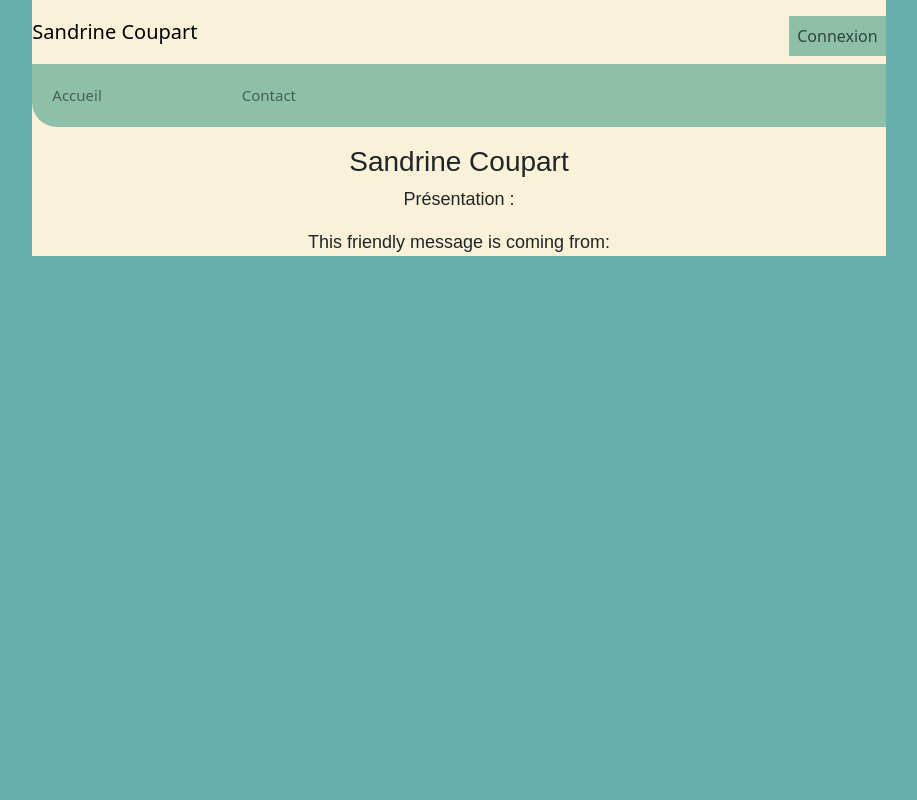
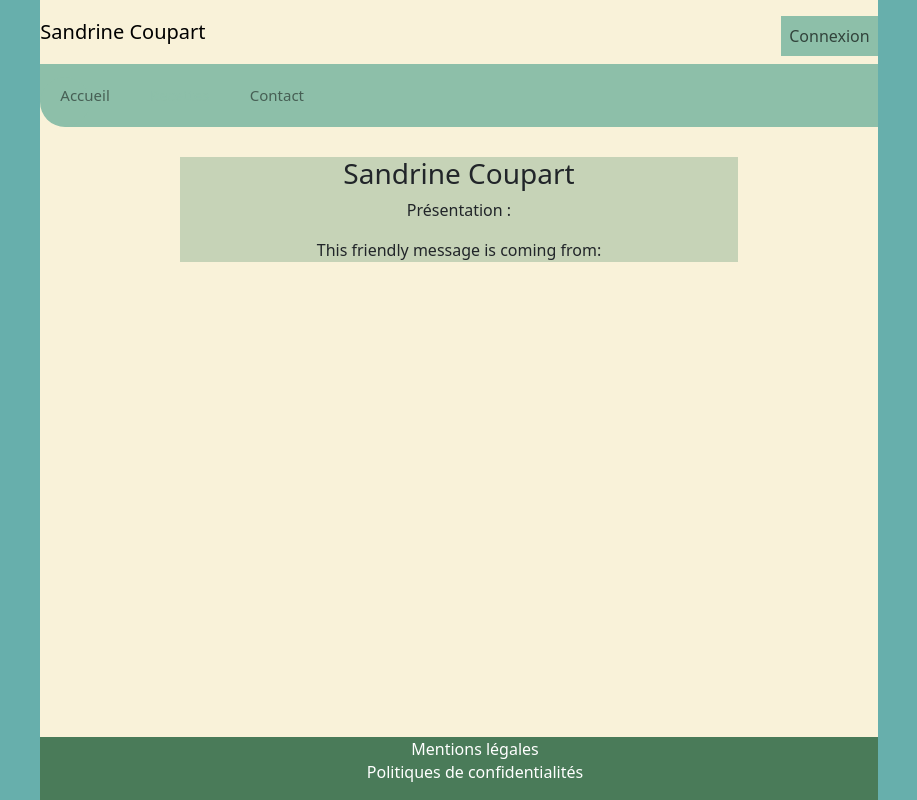
Before and after one commit to Blacklight059/Sandrine-Coupart, a Symfony app: template templates/home/index.html.twig in a window 1280 px wide. Shown: the whole page, without its empty margins (181-1098 px from the left). Run offline with Twig, Linux system fonts and the light colour scheme; the template is opened without the code that fills it, so the values that code supplies are empty; style sheets or scripts are compiled from the project's sources; some libraries are stand-ins or nearby versions.

Commit message:
added footer

```diff
--- a/assets/styles/app.scss
+++ b/assets/styles/app.scss
@@ -1,5 +1,11 @@
 /* assets/styles/app.scss */
+
+
 @import '~bootstrap/scss/bootstrap';
+
+html {
+    height: 100%;
+}
 body {
     background-color: #67AFAC;
 }
@@ -119,7 +125,7 @@ i {
 }
 
 
-@media(min-width: 992px){
+@media(min-width: 450px){
 	.navbar-expand-custom {
 	    -ms-flex-flow: row nowrap;
 	    flex-flow: row nowrap;
@@ -142,7 +148,7 @@ i {
 }
 
 
-@media (max-width: 991px){
+@media (max-width: 450px){
 	#navbarSupportedContent ul li a{
 		padding: 12px 30px;
 	}
@@ -173,3 +179,22 @@ i {
 		left: -25px;
 	}
 }
+/*----------bootstrap-Homepage-css------------*/
+#description {
+    background-color: #C6D3B7;
+    margin-top: 30px;
+    margin-bottom: 30px;
+}
+
+.mainCenter {
+    background-color: #F9F2D9;
+    padding: 0;
+}
+
+#footer {
+    color: #fff;
+    background-color: #4A7B59;
+    position: absolute;
+    bottom: 0;
+    width: 100%;
+}
--- a/templates/base.html.twig
+++ b/templates/base.html.twig
@@ -24,8 +24,9 @@
                 See note below about the "defer" attribute -->
         {% endblock %}
     </head>
-    <body class="grid-wrapper">
-        <div id="mainContentWithHeader" class="col-lg-8 col-sm-11 mx-auto p-0 text-center mainContentWithHeader">
+    <body class="container-fluid h-100">
+        <div class="flex--expand-v h-100 col-lg-8 col-sm-11 mx-auto text-center mainCenter">
+            <header id="mainContentWithHeader" class="flex--expand-v mainContentWithHeader">
                 <nav class="navbar navbar-expand">
                     <a class="navbar-brand" href="">Sandrine Coupart</a>
                     <div class="collapse navbar-collapse" id="mobileMenu">
@@ -62,9 +63,22 @@
                         </ul>
                     </div>
                 </nav>
+            </header>
             {% block body %}{% endblock %}
+            <footer id="footer" class="flex--expand-v footer">
+                <ul>
+                    <li class="list-group-item">
+                        <a>Mentions légales</a>
+                    </li>
+                    <li class="list-group-item">
+                        <a>Politiques de confidentialités</a>
+                    </li>
+                </ul>
 
+            </footer>
         </div>
+
+
         {% block scripts %}
         <!-- jQuery first, then Popper.js, then Bootstrap JS -->
         <script src="https://code.jquery.com/jquery-3.2.1.slim.min.js" integrity="sha384-KJ3o2DKtIkvYIK3UENzmM7KCkRr/rE9/Qpg6aAZGJwFDMVNA/GpGFF93hXpG5KkN" crossorigin="anonymous"></script>
--- a/templates/home/index.html.twig
+++ b/templates/home/index.html.twig
@@ -7,12 +7,13 @@
     .example-wrapper { margin: 1em auto; max-width: 800px; width: 95%; font: 18px/1.5 sans-serif; }
     .example-wrapper code { background: #F5F5F5; padding: 2px 6px; }
 </style>
+<main class="flex--expand-v">
+    <div id="description" class="col-lg-8 col-sm-11 mx-auto text-center">
+        <h3>Sandrine Coupart</h3>
+        <p>Présentation :</p>
 
-<div class="example-wrapper">
-    <h3>Sandrine Coupart</h3>
-    <p>Présentation :</p>
+        This friendly message is coming from:
 
-    This friendly message is coming from:
-
-</div>
+    </div>
+</main>
 {% endblock %}
```
Lines whose indentation alone changed are shown as unchanged.
